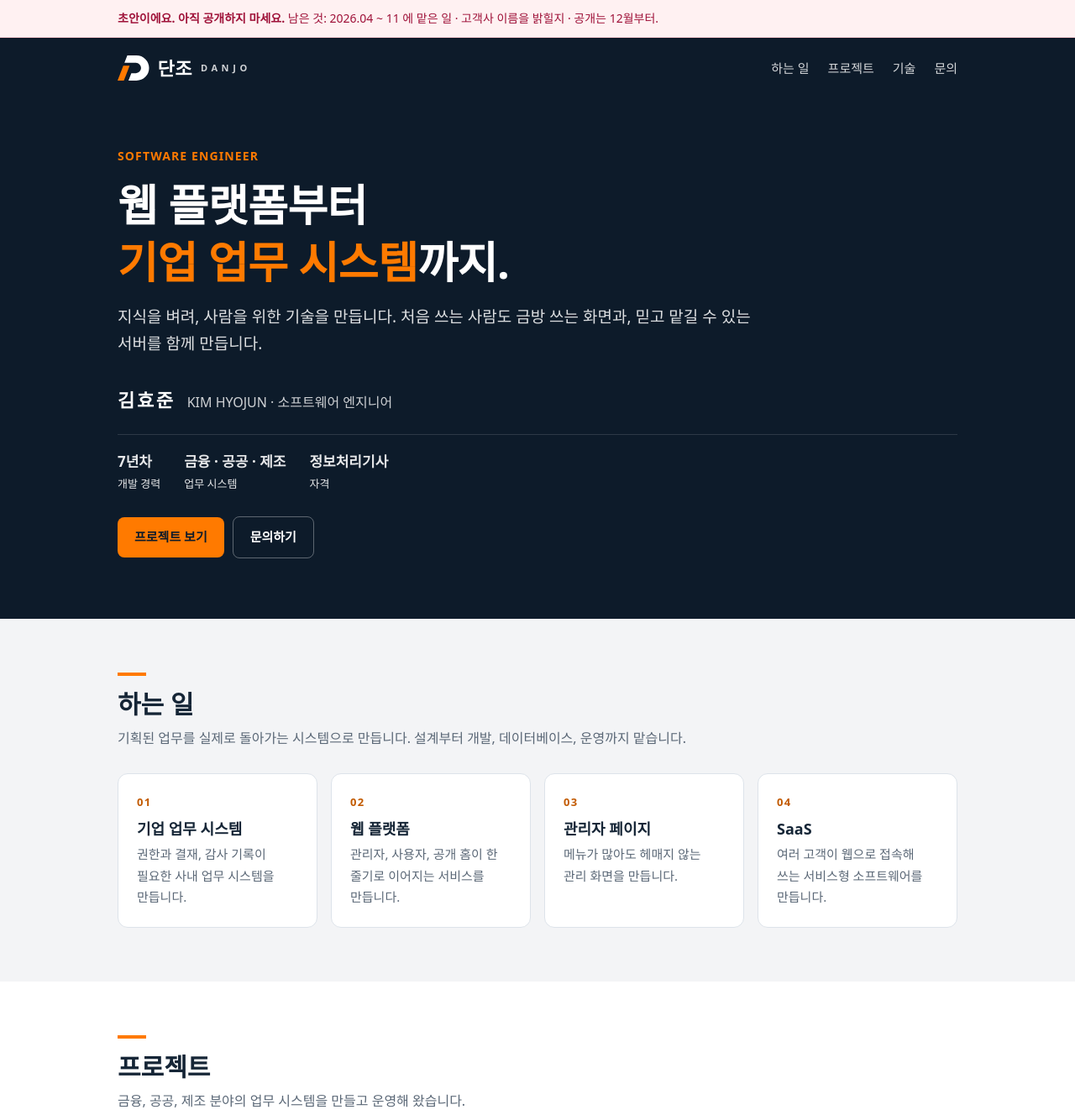
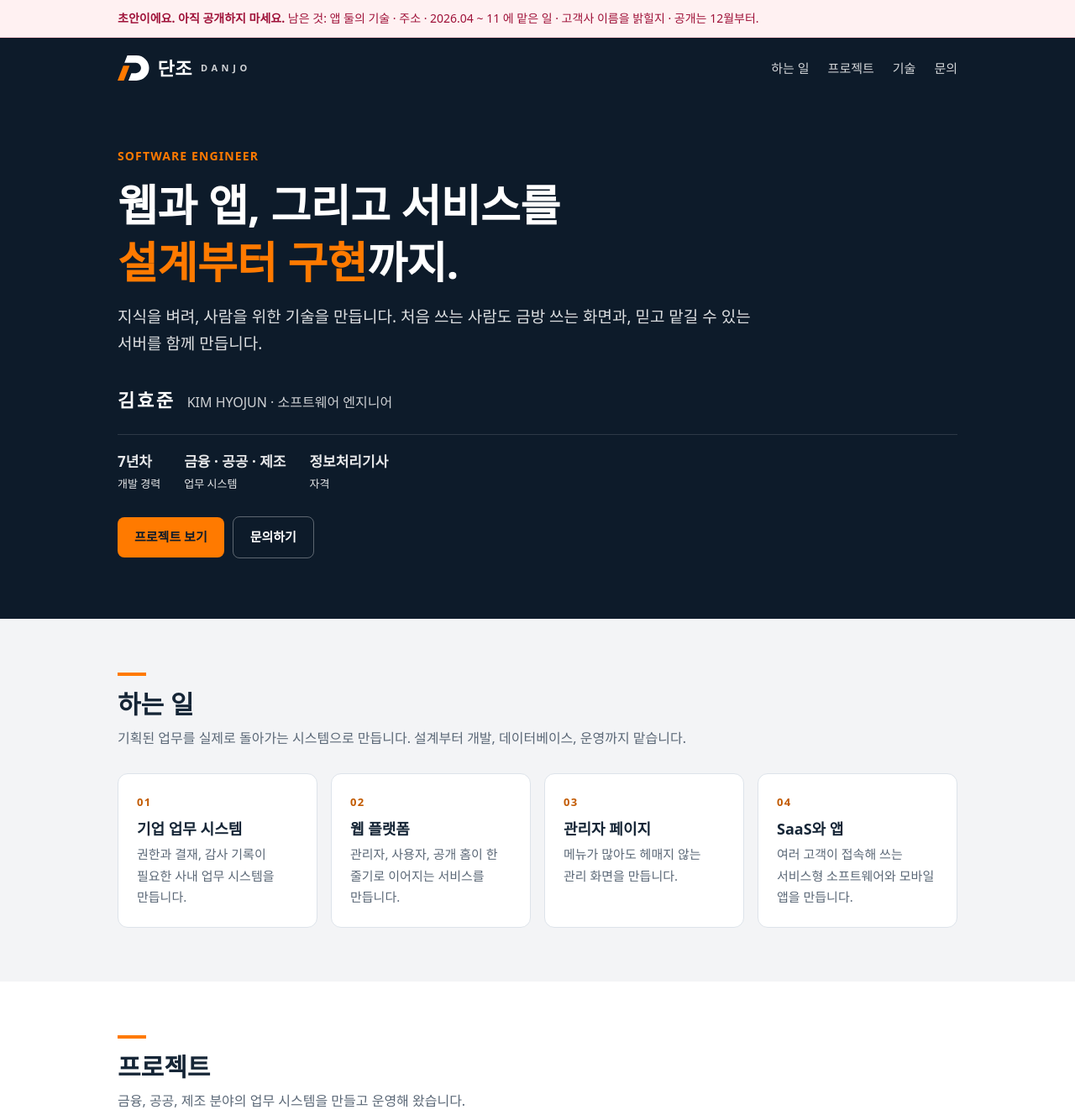
Before and after one commit to hyojunkim9096/hyojunkim9096.github.io, a plain HTML site: page index.html in a window 1280 px wide. Shown: the top 1328 px of the page at 84% size. Drawn offline with Linux system fonts and the light colour scheme.

Commit message:
직접 만든 앱 둘 · 머리말 고침(웹과 앱, 그리고 서비스를)

```diff
--- a/index.html
+++ b/index.html
@@ -123,7 +123,7 @@ footer{background:var(--navy);color:#ffffff90;font-size:13px;padding:22px 0;bord
 <body>
 
 <!-- 초안 표시: 아래 빈 칸(.todo)을 다 채우면 이 블록을 지워요 -->
-<div class="draft"><div class="wrap"><b>초안이에요. 아직 공개하지 마세요.</b> 남은 것: 2026.04 ~ 11 에 맡은 일 · 고객사 이름을 밝힐지 · 공개는 12월부터.</div></div>
+<div class="draft"><div class="wrap"><b>초안이에요. 아직 공개하지 마세요.</b> 남은 것: 앱 둘의 기술 · 주소 · 2026.04 ~ 11 에 맡은 일 · 고객사 이름을 밝힐지 · 공개는 12월부터.</div></div>
 
 <header class="top">
   <div class="wrap">
@@ -138,7 +138,7 @@ footer{background:var(--navy);color:#ffffff90;font-size:13px;padding:22px 0;bord
     </div>
     <div class="hero" id="top">
       <div class="eyebrow">SOFTWARE ENGINEER</div>
-      <h1>웹 플랫폼부터<br><em>기업 업무 시스템</em>까지.</h1>
+      <h1>웹과 앱, 그리고 서비스를<br><em>설계부터 구현</em>까지.</h1>
       <p class="lead">지식을 벼려, 사람을 위한 기술을 만듭니다. 처음 쓰는 사람도 금방 쓰는 화면과, 믿고 맡길 수 있는 서버를 함께 만듭니다.</p>
       <div class="who"><b>김효준</b><span>KIM HYOJUN · 소프트웨어 엔지니어</span></div>
       <ul class="facts"><li><b>7년차</b>개발 경력</li><li><b>금융 · 공공 · 제조</b>업무 시스템</li><li><b>정보처리기사</b>자격</li></ul>
@@ -155,7 +155,7 @@ footer{background:var(--navy);color:#ffffff90;font-size:13px;padding:22px 0;bord
       <div class="card"><div class="num">01</div><h3>기업 업무 시스템</h3><p>권한과 결재, 감사 기록이 필요한 사내 업무 시스템을 만듭니다.</p></div>
       <div class="card"><div class="num">02</div><h3>웹 플랫폼</h3><p>관리자, 사용자, 공개 홈이 한 줄기로 이어지는 서비스를 만듭니다.</p></div>
       <div class="card"><div class="num">03</div><h3>관리자 페이지</h3><p>메뉴가 많아도 헤매지 않는 관리 화면을 만듭니다.</p></div>
-      <div class="card"><div class="num">04</div><h3>SaaS</h3><p>여러 고객이 웹으로 접속해 쓰는 서비스형 소프트웨어를 만듭니다.</p></div>
+      <div class="card"><div class="num">04</div><h3>SaaS와 앱</h3><p>여러 고객이 접속해 쓰는 서비스형 소프트웨어와 모바일 앱을 만듭니다.</p></div>
     </div>
   </div>
 </section>
@@ -187,6 +187,11 @@ footer{background:var(--navy);color:#ffffff90;font-size:13px;padding:22px 0;bord
       </div>
     </article>
 
+    <h3 class="subhead">직접 만든 서비스</h3>
+    <div class="grid g4">
+      <div class="card"><div class="num">APP</div><h3>더푼다 보카</h3><p>영어 단어 학습 앱입니다. 혼자 기획하고 개발해 서비스로 올렸습니다.</p><p style="margin-top:8px"><span class="todo">[기술 · 스토어 주소 확인 뒤 입력]</span></p></div>
+      <div class="card"><div class="num">APP</div><h3>사주팔자 앱</h3><p>혼자 기획하고 개발해 서비스로 올렸습니다.</p><p style="margin-top:8px"><span class="todo">[기술 · 스토어 주소 확인 뒤 입력]</span></p></div>
+    </div>
     <h3 class="subhead">경력 프로젝트</h3>
     <!-- 한 줄 = .job 하나. 고객사 이름은 공개해도 되는지 확인한 뒤에 넣어요(지금은 업종으로만 적었어요) -->
     <ol class="jobs">
```
